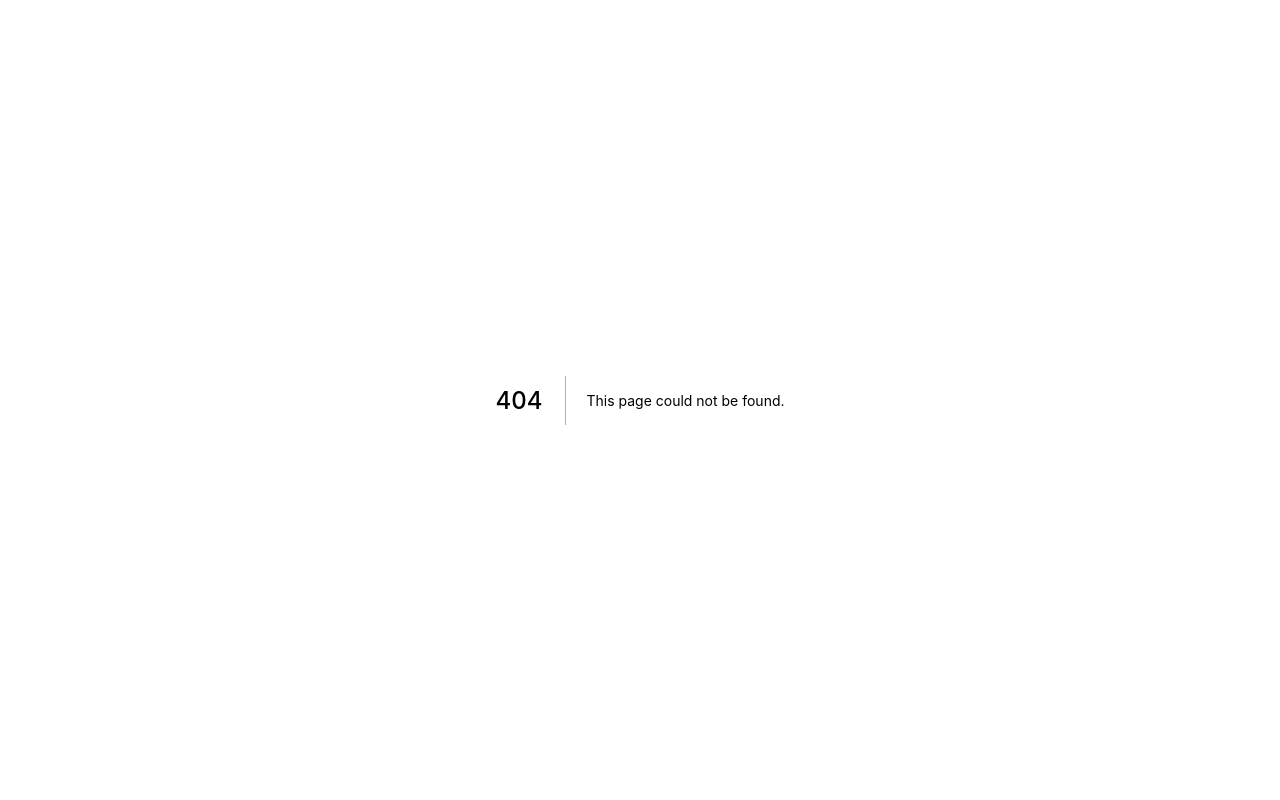
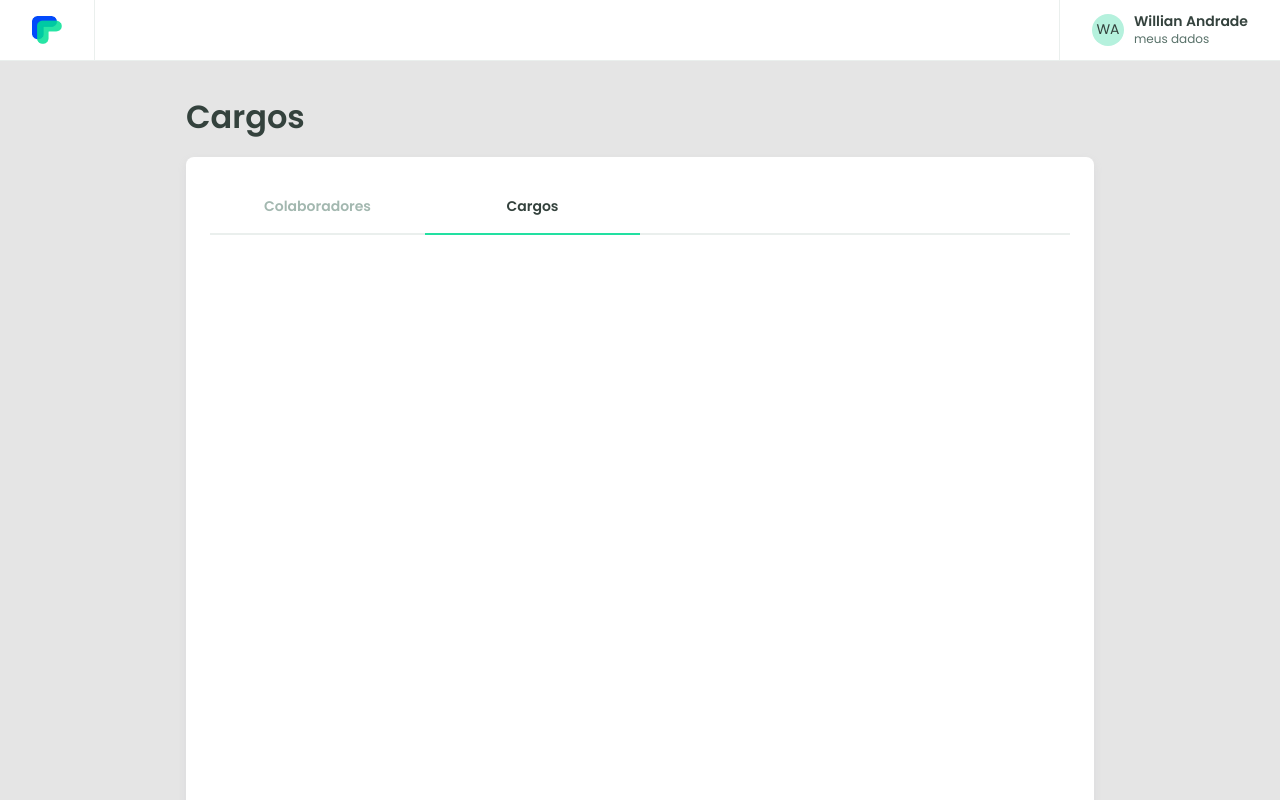
Before and after one commit to Will-Andrade/PedidoPagoDevChallenge, a Next.js app: page /positions in a window 1280 px wide. Before the commit this address had no page. Shown: the top 800 px of the page. Built offline with nearby package versions, Linux system fonts and the light colour scheme.

Commit message:
feat: creates the positions route

```diff
--- /dev/null
+++ b/src/pages/positions.tsx
@@ -0,0 +1,39 @@
+import Head from 'next/head';
+import BasicLayout from "../../layout/Basic";
+import { Header } from "../components/Header";
+import { Summary } from "../components/Summary";
+
+import styled from 'styled-components';
+
+const Main = styled.main`
+  max-width: 95.6rem;
+  margin: 0 auto;
+  padding: 4rem 2.4rem;
+
+  h1 {
+    font-size: 3.2rem;
+    line-height: 3.2rem;
+    color: var(--gray-50);
+    font-weight: 600;
+    margin: 0 0 2.4rem;
+  }
+`;
+
+export default function Positions() {
+    return (
+        <>
+            <Head>
+                <title>PedidoPago | Dev Challenge</title>
+                <meta name="description" content="Generated by create next app" />
+                <link rel="icon" href="/favicon.ico" />
+            </Head>
+            <BasicLayout>
+                <Header />
+                    <Main>
+                        <h1>Cargos</h1>
+                        <Summary />
+                    </Main>
+            </BasicLayout>
+        </>
+    );
+}
```
